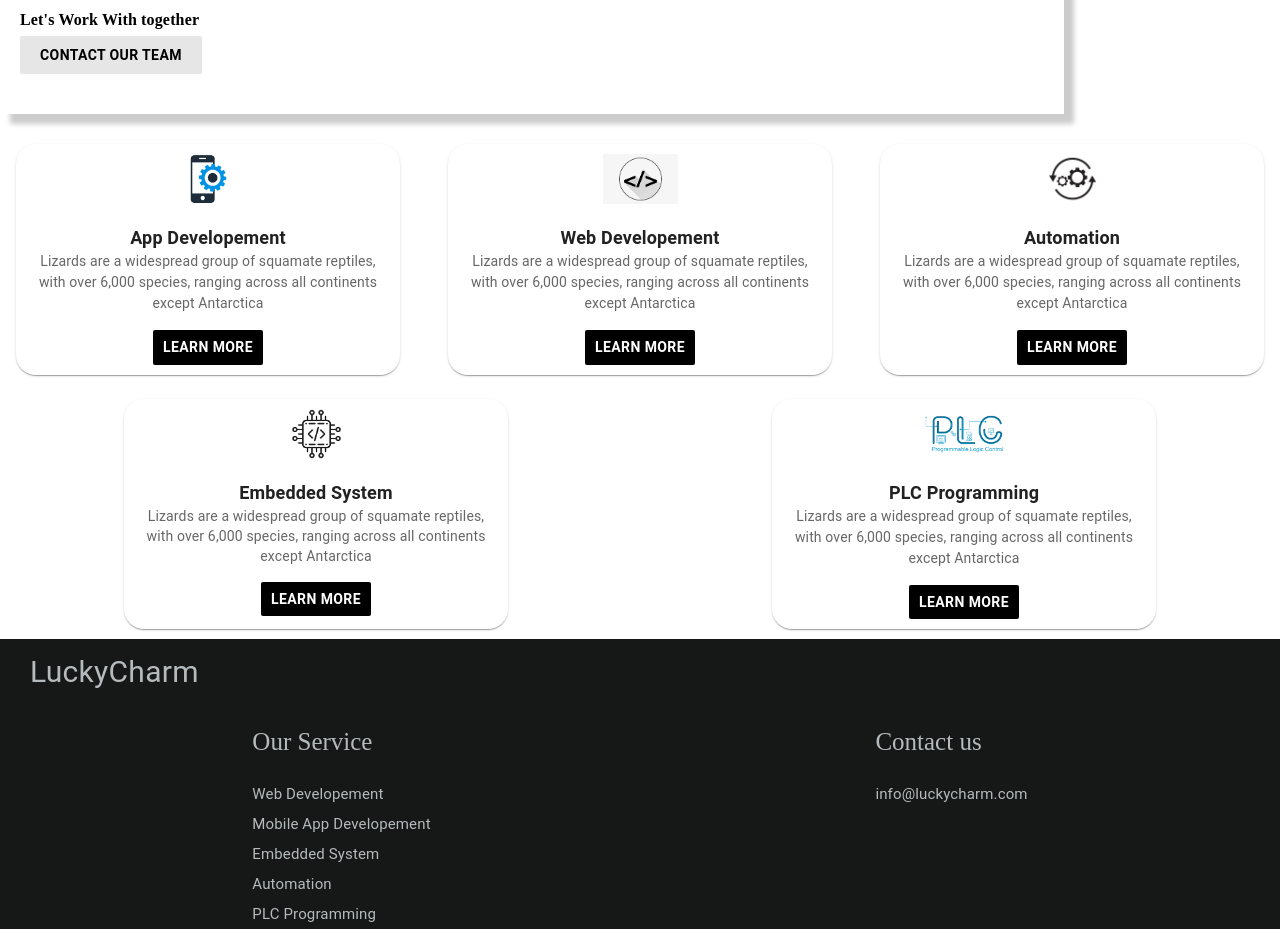
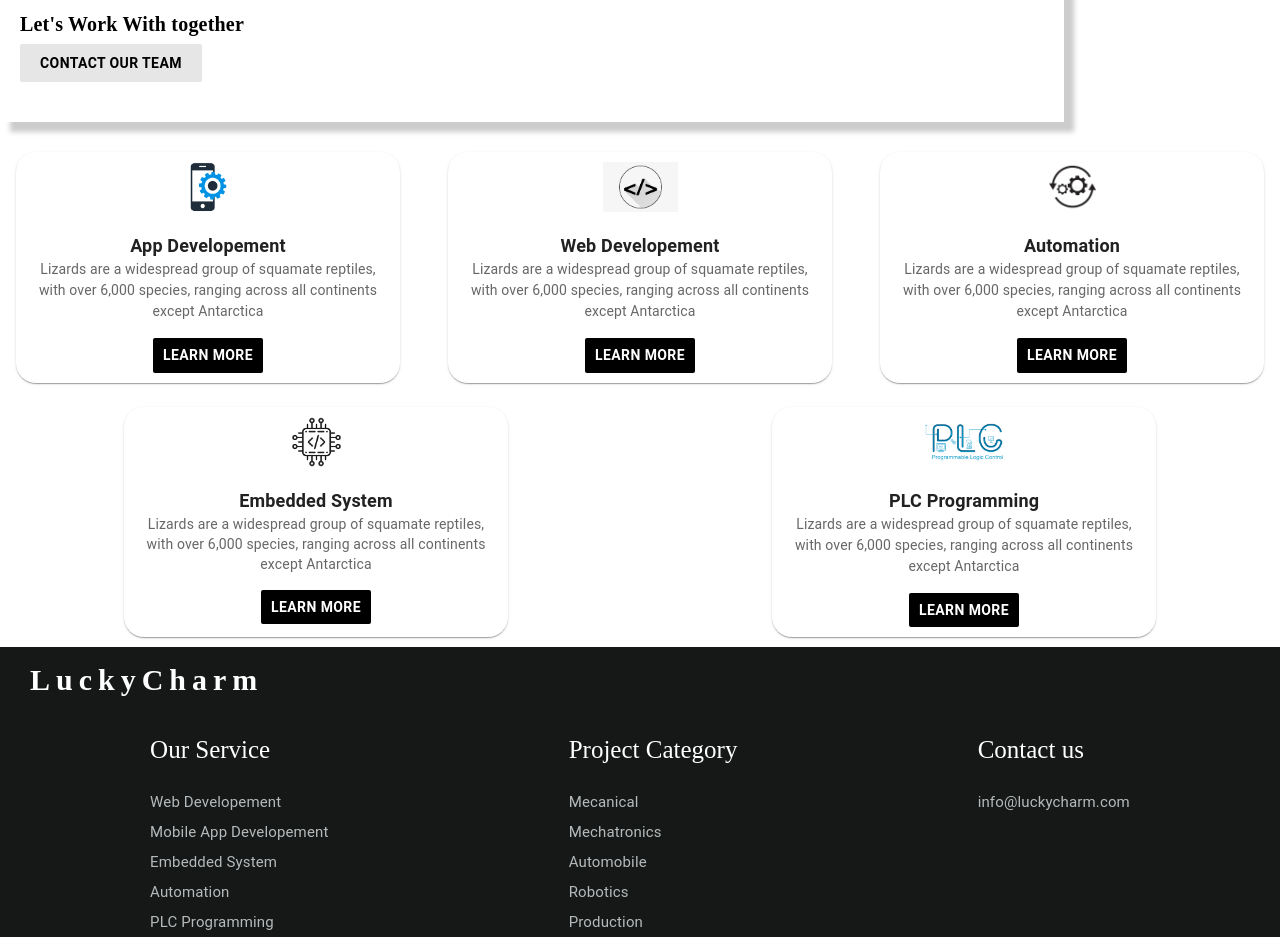
Before and after one commit to Gokul-pga/lucky, a Next.js app: page /home in a window 1280 px wide. Shown: the part 156-1093 px from the top of the page. Built offline with nearby package versions, Linux system fonts and the light colour scheme.

Commit message:
footer added project category

```diff
--- a/components/Footer.js
+++ b/components/Footer.js
@@ -86,7 +86,7 @@ function Footer() {
               // backgroundColor:'yellowgreen'
             }}
           >
-            <Typography fontSize="30px">LuckyCharm</Typography>
+            <Typography color='#fff' fontSize="30px" letterSpacing='0.2em' fontWeight='bold' fontFamily='revert-layer'>LuckyCharm</Typography>
           </Box>
 
           <Stack
@@ -107,11 +107,14 @@ function Footer() {
               },
             }}
           >
-            <Box>
+            <Box sx={{
+              display:'flex',
+              flexDirection:'column',
+            }}>
               <Box
                 sx={{
                   fontSize: "25px",
-                  color: "#b5bbbd",
+                  color: "#fff",
                   lineHeight: "3em",
                 }}
               >
@@ -140,11 +143,47 @@ function Footer() {
               </Box>
             </Box>
 
+            <Box sx={{
+              display:'flex',
+              flexDirection:'column'
+            }}>
+              <Box
+                sx={{
+                  fontSize: "25px",
+                  color: "#fff",
+                  lineHeight: "3em",
+                }}
+              >
+                Project Category
+              </Box>
+              <Box
+                sx={{
+                  color: "#b5bbbd",
+                }}
+              >
+                <Typography sx={{ fontSize: "15px", lineHeight: "2em" }}>
+                  Mecanical
+                </Typography>
+                <Typography sx={{ fontSize: "15px", lineHeight: "2em" }}>
+                  Mechatronics
+                </Typography>
+                <Typography sx={{ fontSize: "15px", lineHeight: "2em" }}>
+                  Automobile
+                </Typography>
+                <Typography sx={{ fontSize: "15px", lineHeight: "2em" }}>
+                  Robotics
+                </Typography>
+                <Typography sx={{ fontSize: "15px", lineHeight: "2em" }}>
+                  Production
+                </Typography>
+              </Box>
+            </Box>
+
             <Box>
               <Box
                 sx={{
                   fontSize: "25px",
-                  color: "#b5bbbd",
+                  color: "#fff",
                   lineHeight: "3em",
                 }}
               >
--- a/components/ResNav.js
+++ b/components/ResNav.js
@@ -3,6 +3,8 @@ import React, { useState } from "react";
 import Image from "next/image";
 import { AiOutlineMenu } from 'react-icons/ai';
 import { useRouter } from "next/router";
+import  "animate.css";
+
 
 
 function NavBar() {
@@ -48,7 +50,7 @@ const [open, setOpen] = useState(false)
 
     }}>
 
-    <Stack sx={{
+    <Stack  sx={{
                 display:'flex',
                 flexDirection:'row',
                 justifyContent:'space-between',
--- a/pages/home.js
+++ b/pages/home.js
@@ -66,18 +66,18 @@ function Homepg() {
                   fontFamily:'revert-layer'
                 }}
               >
-                <span style={{ color: "#eb8c34", fontFamily:'revert-layer', }}> Welcome To</span> LuckyCharm Technologies
+                 Welcome To <span style={{ color: "#1ab2ff", fontFamily:'revert-layer', }}>LuckyCharm Technologies</span>
               </Typography>
             </Box>
             <Box>
               <Typography
                 sx={{
                   fontSize: {
-                    xl: "20pxpx",
-                    lg: "20pxpx",
-                    md: "16px",
-                    sm: "16px",
-                    xs: "16px",
+                    xl: "25pxpx",
+                    lg: "25pxpx",
+                    md: "20px",
+                    sm: "20px",
+                    xs: "20px",
                   },
                   lineHeight: "2em",
                   fontFamily:'revert-layer',
```
Also changed, not shown: pages/contact.js (+16 -5 lines), pages/work.js (+17 -16 lines).
